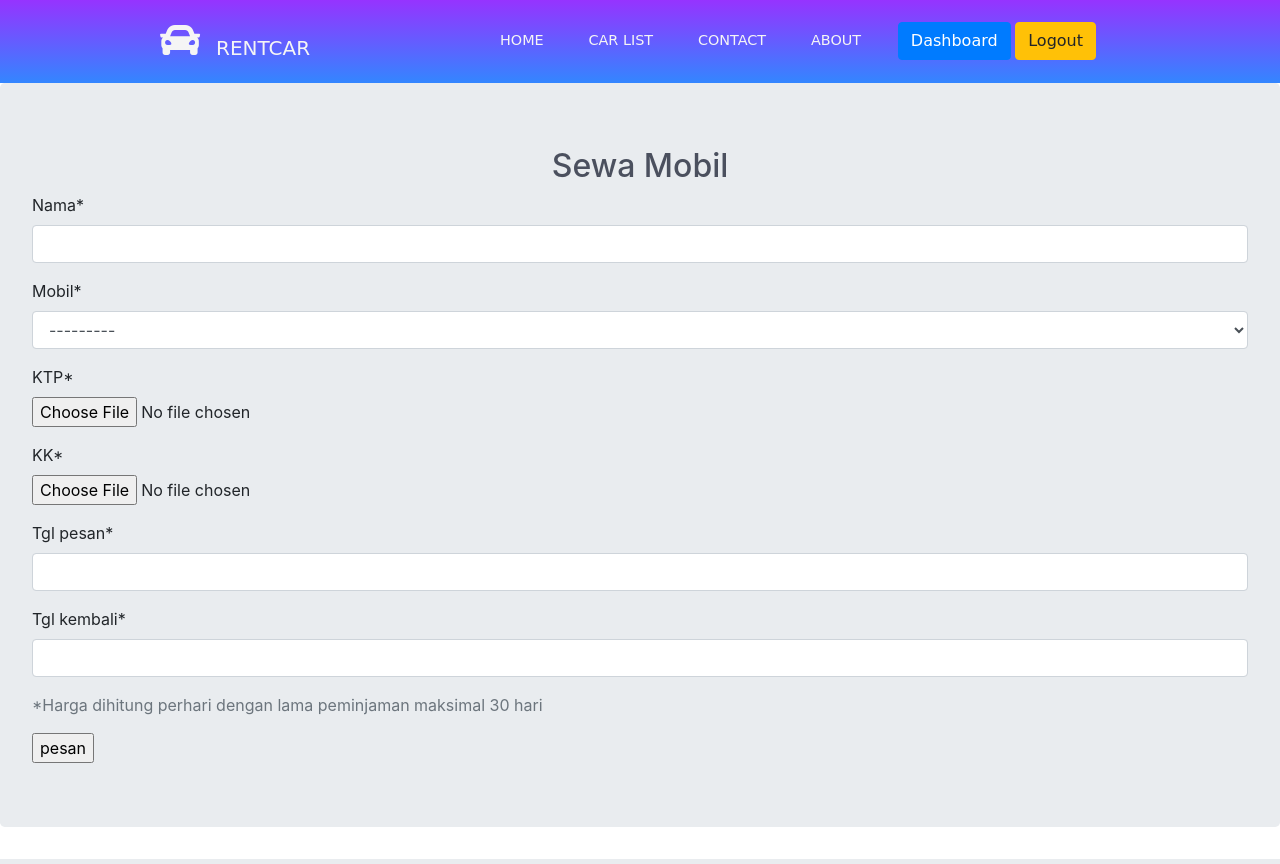
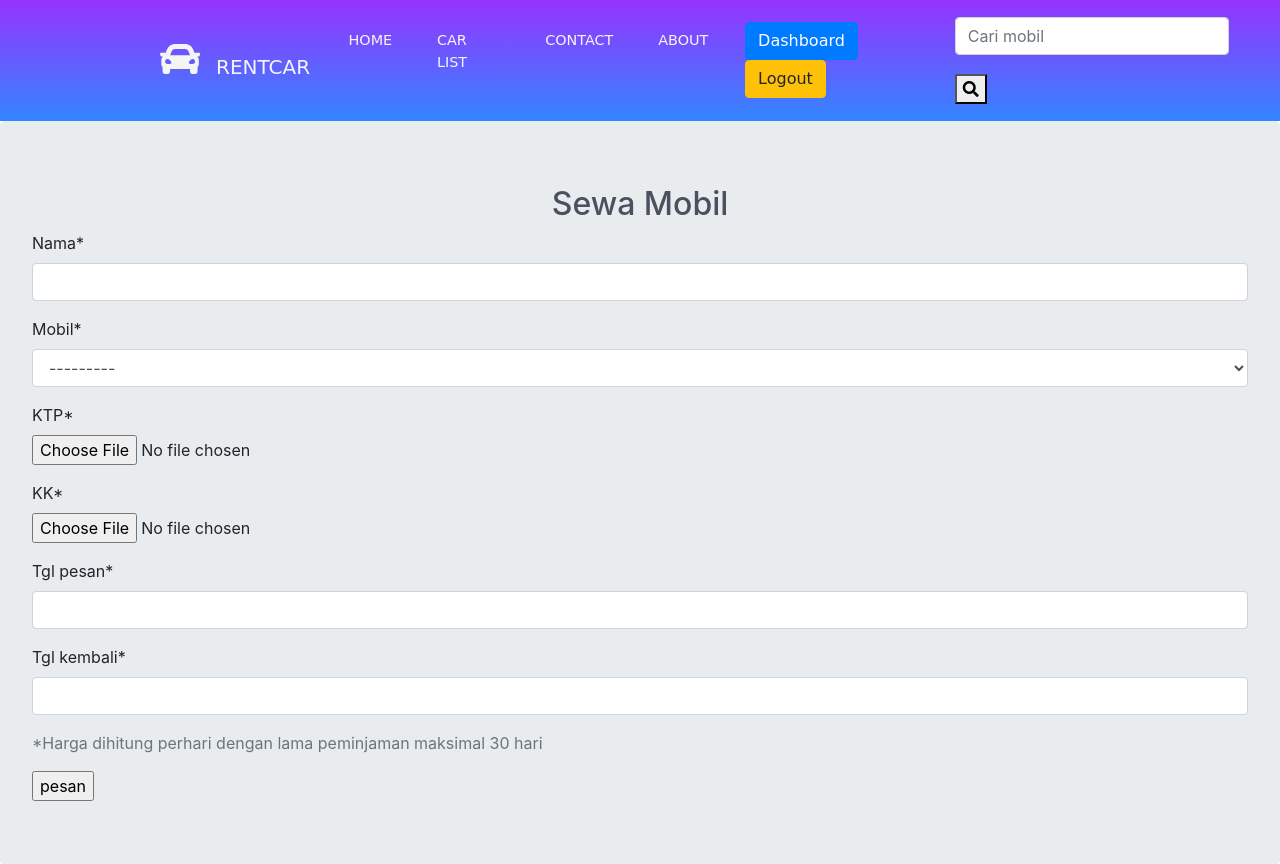
Before and after one commit to samsulhehe/ngengeg, a Django app: page /rent/pesan/ in a window 1280 px wide. Shown: the top 864 px of the page. Run offline with Django 3.2, Linux system fonts and the light colour scheme; a user stored in the database is signed in; data comes from the database, SQL or seed files in the repository; both versions use the stored data as it was after the commit; parts of the project's set-up code (start-up, migrations or seed data) failed here and were passed over; some libraries are stand-ins or nearby versions; some web fonts are replaced.

Commit message:
Tambah search

```diff
--- a/sewa_mobil/views.py
+++ b/sewa_mobil/views.py
@@ -12,7 +12,11 @@ def car_list(request):
 
     q = request.GET.get('sort')
     q2 = request.GET.get('filter')
+    search = request.GET.get('search')
     mobil_all = Mobil.objects.all()
+
+    if search:
+        mobil_all = mobil_all.filter(nama__icontains=search)
 
     sort_murah = mobil_all.order_by('harga')
     sort_mahal = mobil_all.order_by('-harga')
@@ -55,6 +59,7 @@ def car_list(request):
                 'q':q,
                 'filtered':filtered,
                 'relevance':relevance,
+                'search':search
         }
 
     else:
@@ -65,6 +70,7 @@ def car_list(request):
                 'mahal':sort_mahal,
                 'q':q,
                 'relevance':relevance,
+                'search':search
         }
 
     return render(request, 'sewa_mobil/car.html', context)
@@ -114,7 +120,7 @@ def pesanan_view(request):
 
     return render(request, 'sewa_mobil/form_pemesanan.html', {'form':form_pesan, 'terpesan':terpesan})
 
-@login_required
+
 def detail_view(request, slug):
     model = get_object_or_404(Mobil, slug=slug)
     testimoni_baru = None
--- a/templates/main/base.html
+++ b/templates/main/base.html
@@ -61,6 +61,11 @@
 		    <a href="{% url 'register' %}"><button type="button" class="btn btn-warning">Register</button></a>
 		    {% endif %}
             </li>
+	<form class="form-inline" method="GET" action="{% url 'list' %}">
+          <input class="form-control mr-lg-2" type="search" placeholder="Cari mobil" aria-label="Search" name="search">
+          <button class="search-btn" type="submit"><i class="fa fa-search" aria-hidden="true"></i></button>
+        </form>
+
           </ul>
         </div>
       </nav>
```
Also changed, not shown: templates/sewa_mobil/car.html (+9 -1 lines), db.sqlite3.
